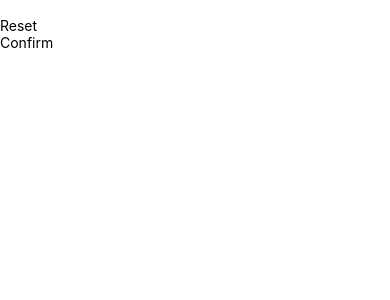
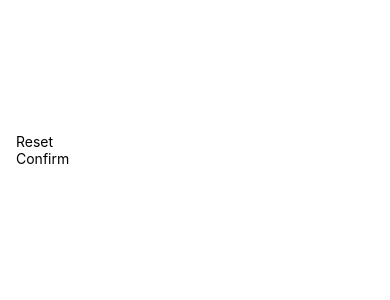
Before and after one commit to TheoToni/GuessMyNumber, a React Native app: screen / in a window 390 px wide. Shown: the top 300 px of the page. Built offline with nearby package versions, Linux system fonts and the light colour scheme.

Commit message:
Start Styling

```diff
--- a/App.js
+++ b/App.js
@@ -9,4 +9,8 @@ export default function App() {
   );
 }
 
-const styles = StyleSheet.create({});
+const styles = StyleSheet.create({
+  container: {
+    flex: 1,
+  },
+});
--- a/screens/StartGameScreen.js
+++ b/screens/StartGameScreen.js
@@ -3,7 +3,7 @@ import PrimaryButton from "../components/PrimaryButton";
 
 export default function StartGameScreen() {
   return (
-    <View>
+    <View style={styles.inputContainer}>
       <TextInput></TextInput>
       <PrimaryButton>Reset</PrimaryButton>
       <PrimaryButton>Confirm</PrimaryButton>
@@ -11,4 +11,10 @@ export default function StartGameScreen() {
   );
 }
 
-const styles = StyleSheet.create({});
+const styles = StyleSheet.create({
+  inputContainer: {
+    flex: 1,
+    padding: 16,
+    marginTop: 100,
+  },
+});
```
